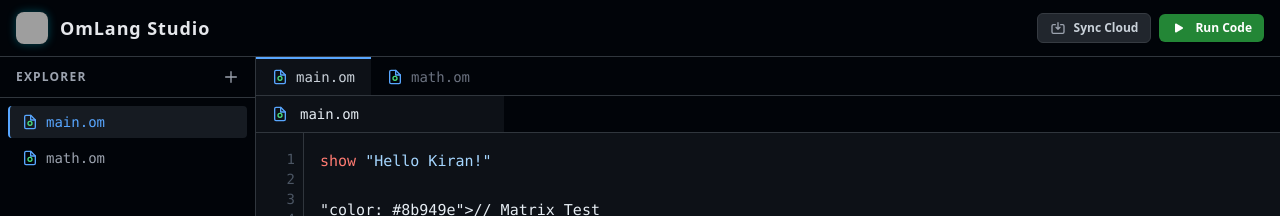
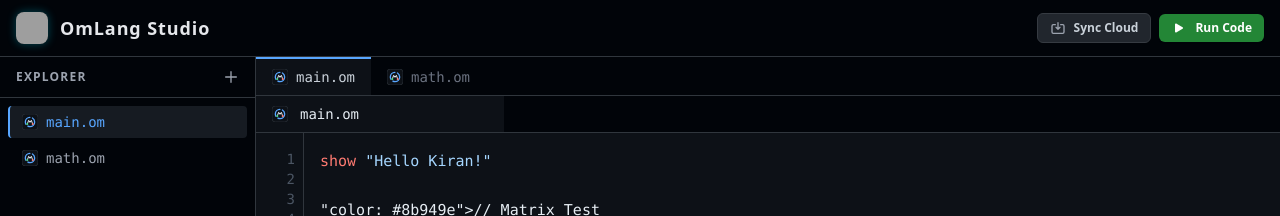
Before and after one commit to Kiran-mondal/OmLang, a Next.js app: page / in a window 1280 px wide. Shown: the top 216 px of the page. Built offline with nearby package versions, Linux system fonts and the light colour scheme; grey boxes are pictures that could not be loaded.

Commit message:
Update Icons.jsx

```diff
--- a/components/Icons.jsx
+++ b/components/Icons.jsx
@@ -1,7 +1,17 @@
+// VS Code স্টাইলের ডেডিকেটেড .om ফাইল এক্সটেনশন লোগো
 export const OmFileIcon = () => (
-  <svg className="w-4 h-4 text-[#58a6ff]" viewBox="0 0 24 24" fill="none" stroke="currentColor" strokeWidth="2" strokeLinecap="round" strokeLinejoin="round">
-    <path d="M13 2H6a2 2 0 0 0-2 2v16a2 2 0 0 0 2 2h12a2 2 0 0 0 2-2V9z" />
-    <polyline points="13 2 13 9 20 9" />
-    <circle cx="12" cy="14" r="3" stroke="#4ade80" />
+  <svg className="w-4 h-4 shrink-0" viewBox="0 0 24 24" fill="none" xmlns="http://www.w3.org/2000/svg">
+    {/* ডার্ক ব্যাকগ্রাউন্ড (ফাইলের আইকনের বেস) */}
+    <rect width="24" height="24" rx="5" fill="#0D1117" stroke="#30363D" strokeWidth="1" />
+
+    {/* 'O' Ring */}
+    <circle cx="12" cy="12" r="7" stroke="#58A6FF" strokeWidth="2" strokeDasharray="14 4" strokeLinecap="round" />
+
+    {/* 'M' Graph Path */}
+    <path d="M8 15L10 9.5L12 12.5L14 9.5L16 15" stroke="#E6EDF3" strokeWidth="1.5" strokeLinecap="round" strokeLinejoin="round" />
+
+    {/* Syntax Nodes (কম্পাইলারের ডট) */}
+    <circle cx="8" cy="15" r="1.5" fill="#4ADE80" />
+    <circle cx="16" cy="15" r="1.5" fill="#FF7B72" />
   </svg>
 );
```
